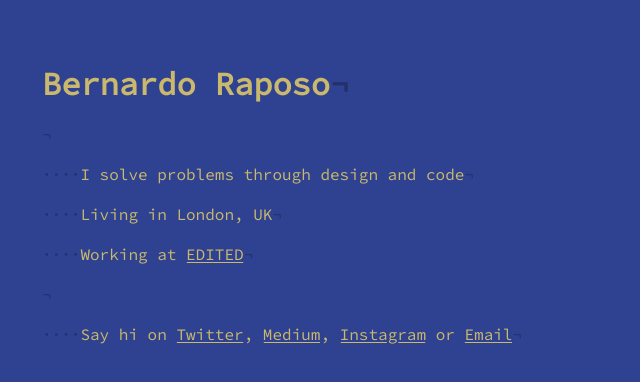
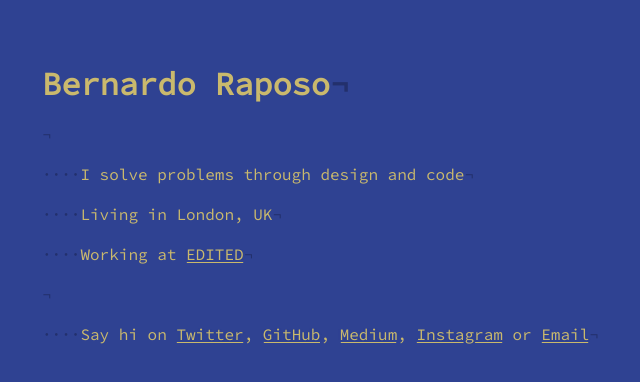
Before and after one commit to braposo/braposo.github.io, a plain HTML site: page index.html in a window 1280 px wide. Shown: the whole page, without its empty margins (14-654 px from the left). Drawn offline with Linux system fonts and the light colour scheme.

Commit message:
Adds github link

```diff
--- a/index.html
+++ b/index.html
@@ -146,7 +146,7 @@
         <li><span>Living in London, UK</span></li>
         <li><span>Working at <a href="http://edited.com">EDITED</a></span></li>
         <li><span></span></li>
-        <li><span>Say hi on <a href="https://twitter.com/braposo">Twitter</a>, <a href="https://medium.com/@braposo">Medium</a>, <a href="https://instagram.com/braposo">Instagram</a> or <a href="mailto:xhi@berxnarxdoraxpoxso.com" onmouseover="this.href=this.href.replace(/x/g,'');">Email</a></span></li>
+        <li><span>Say hi on <a href="https://twitter.com/braposo">Twitter</a>, <a href="https://github.com/braposo/">GitHub</a>, <a href="https://medium.com/@braposo">Medium</a>, <a href="https://instagram.com/braposo">Instagram</a> or <a href="mailto:xhi@berxnarxdoraxpoxso.com" onmouseover="this.href=this.href.replace(/x/g,'');">Email</a></span></li>
     </ul>
     <script>
         (function (i, s, o, g, r, a, m) {
```
